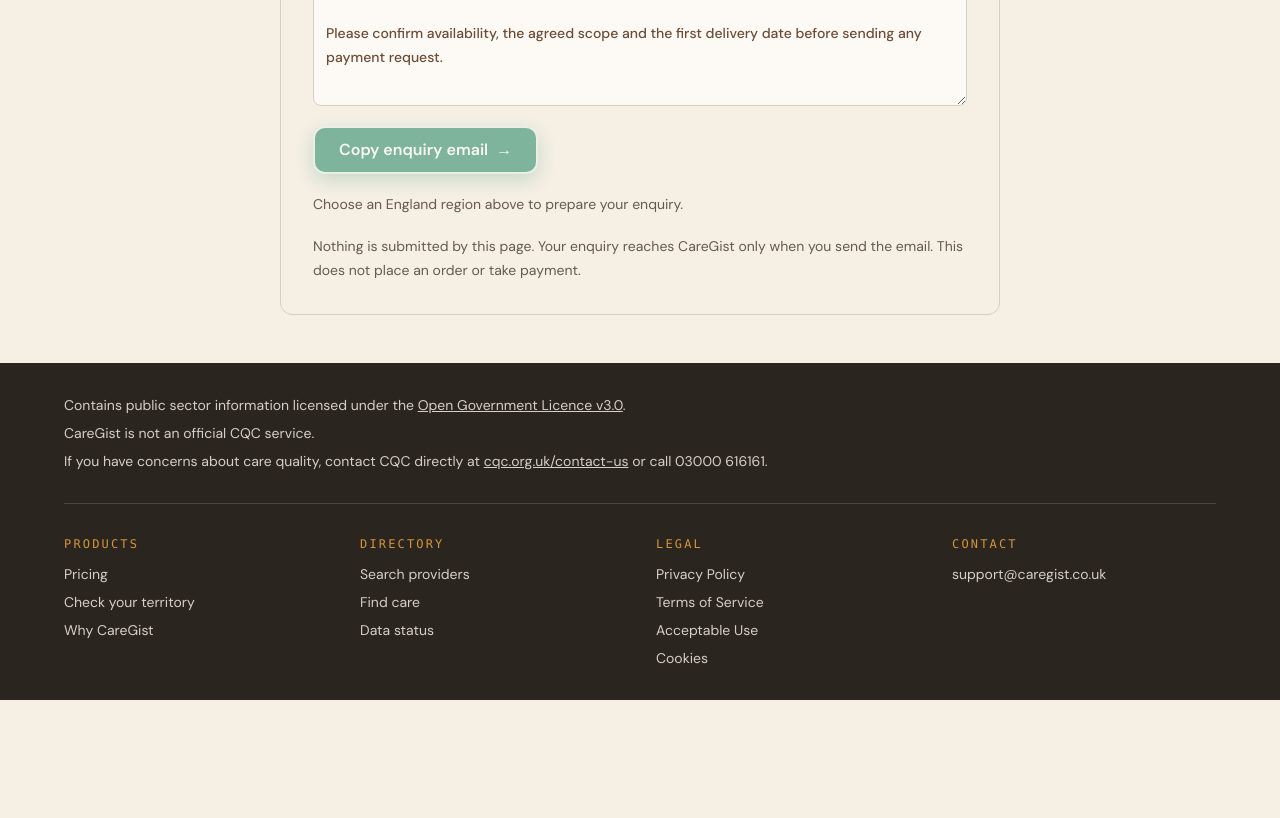
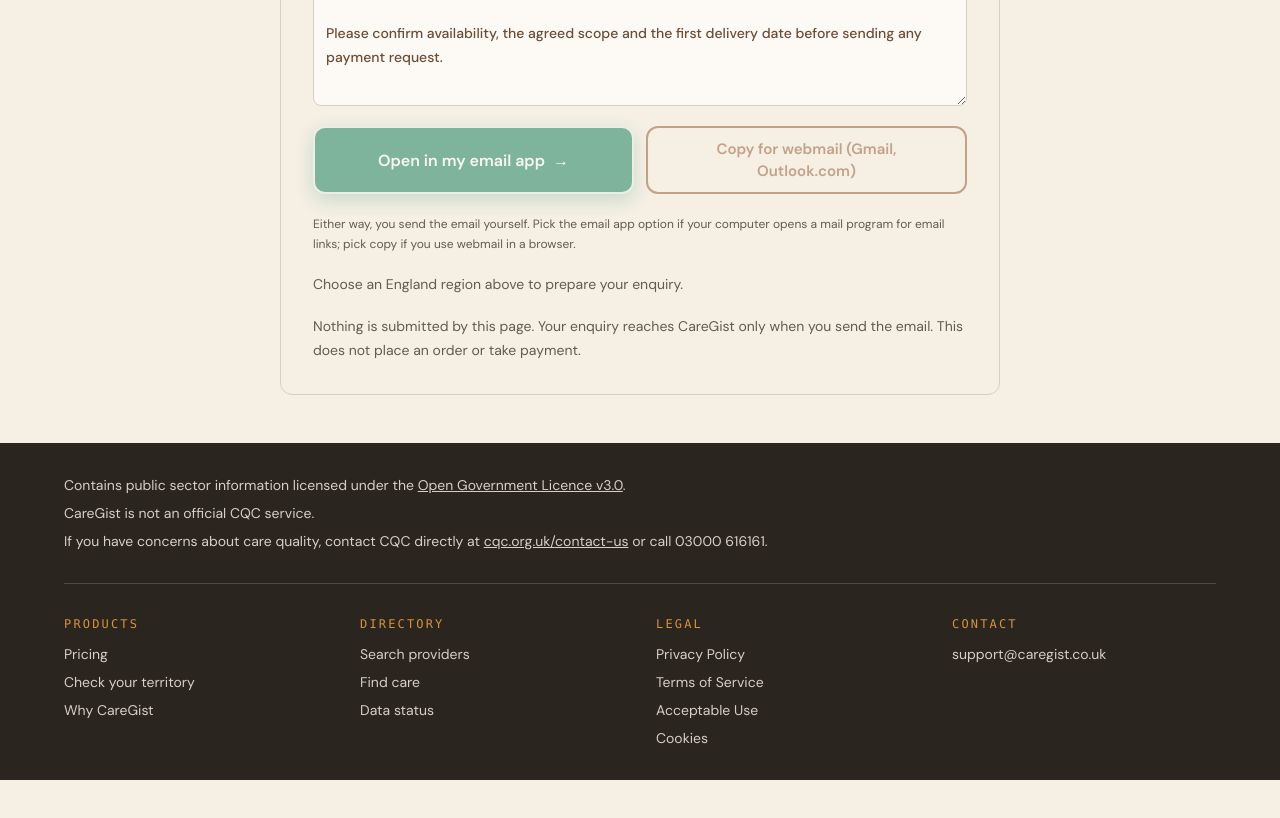
Before and after one commit to sapopo93/caregist, a Next.js app in the folder frontend/: page /pricing/weekly-digest/enquiry in a window 1280 px wide. Shown: the part 1020-1838 px from the top of the page. Before the commit the page ends 1776 px from the top, so only its background shows below. Built offline with nearby package versions, Linux system fonts and the light colour scheme; no server answers.

Commit message:
Weekly Digest enquiry: email-app and webmail routes shown with equal weight and when-to-use guidance
Co-Authored-By: Claude Sonnet 5.5 <noreply@anthropic.com>

```diff
--- a/frontend/components/WeeklyDigestEnquiry.tsx
+++ b/frontend/components/WeeklyDigestEnquiry.tsx
@@ -53,10 +53,22 @@ export default function WeeklyDigestEnquiry({ initialRegion }: { initialRegion:
         Your email draft
         <textarea id="enquiry-draft" ref={draftRef} readOnly value={draft} rows={13} className={`${fieldClass} text-sm leading-6`} />
       </label>
-      <div className="flex flex-wrap items-center gap-4">
-        <button type="button" onClick={() => void copyDraft()} disabled={!region} className="cta-primary disabled:opacity-50">Copy enquiry email</button>
-        {region && <a href={mailto} className="text-sm text-clay underline">Open my email app instead</a>}
+      <div className="grid gap-3 sm:grid-cols-2">
+        <a
+          href={region ? mailto : undefined}
+          aria-disabled={!region}
+          className={`cta-primary ${region ? "" : "pointer-events-none opacity-50"}`}
+          onClick={(event) => { if (!region) event.preventDefault(); }}
+        >
+          Open in my email app
+        </a>
+        <button type="button" onClick={() => void copyDraft()} disabled={!region} className="cta-secondary disabled:opacity-50">
+          Copy for webmail (Gmail, Outlook.com)
+        </button>
       </div>
+      <p className="text-xs leading-5 text-dusk">
+        Either way, you send the email yourself. Pick the email app option if your computer opens a mail program for email links; pick copy if you use webmail in a browser.
+      </p>
       {!region && <p className="text-sm text-dusk">Choose an England region above to prepare your enquiry.</p>}
       <p role="status" className="text-sm leading-6 text-bark">{copyStatus}</p>
       <p className="text-sm leading-6 text-dusk">Nothing is submitted by this page. Your enquiry reaches CareGist only when you send the email. This does not place an order or take payment.</p>
```
